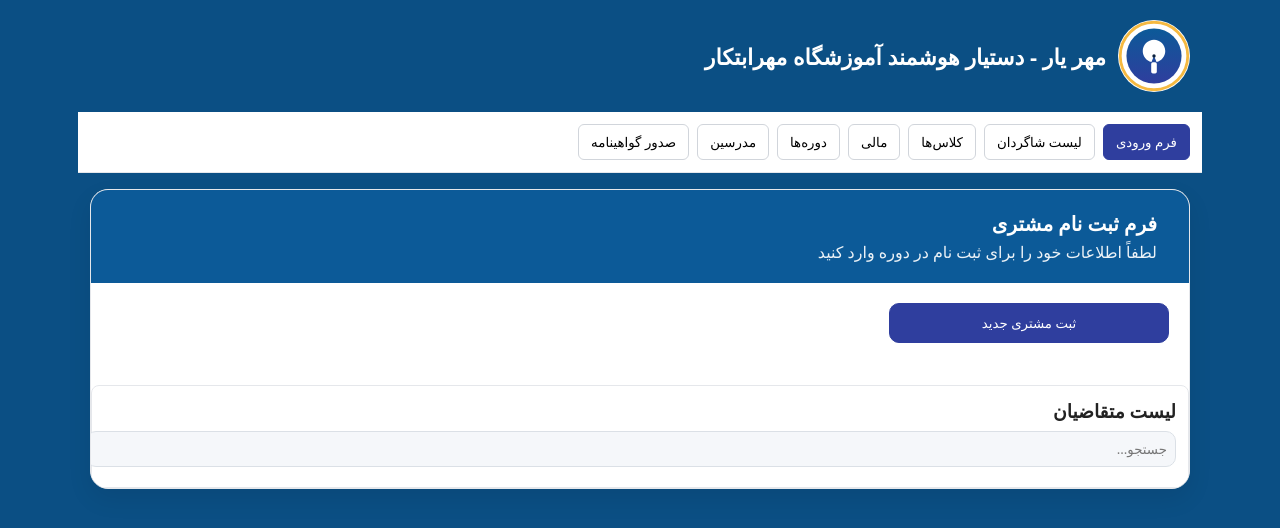
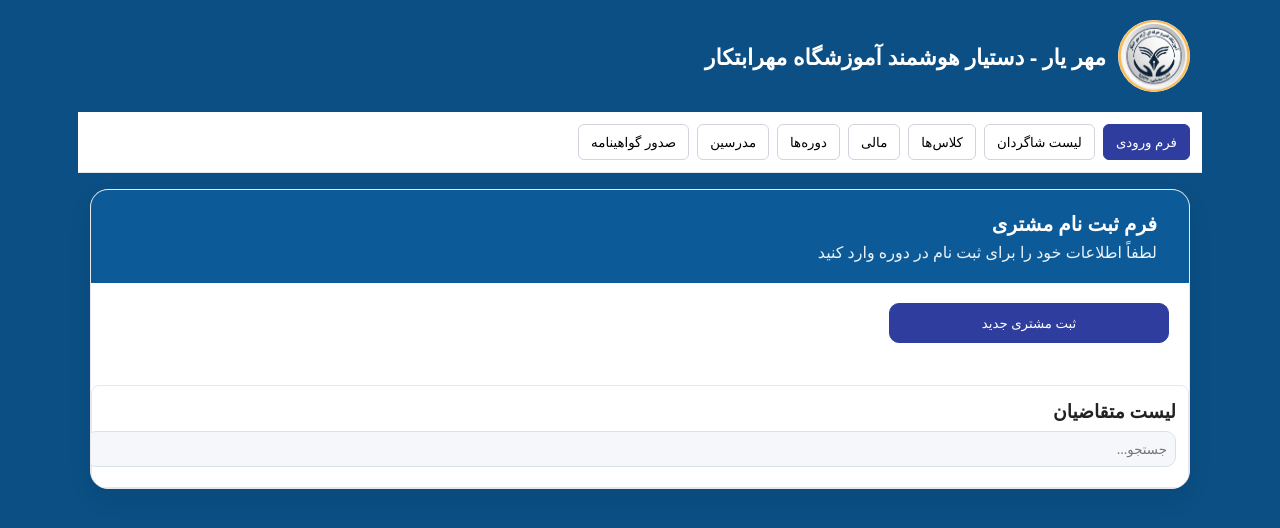
Before and after one commit to mahsadinani/mehryar_automation, a website: page public/index.html in a window 1280 px wide. Drawn offline with Linux system fonts and the light colour scheme; no server answers.

Commit message:
لوگو: اصلاح مسیر به mehrebtekar-logo.png در هدر

```diff
--- a/public/index.html
+++ b/public/index.html
@@ -77,7 +77,7 @@
   <header>
     <div class="container">
       <div class="brand">
-        <img src="/mehrab-logo.png" alt="MehrYar" onerror="this.src='/mehryar-logo.svg'" />
+        <img src="/mehrebtekar-logo.png" alt="MehrYar" />
         <div class="brand-title">مهر یار - دستیار هوشمند آموزشگاه مهرابتکار</div>
       </div>
     </div>
```
